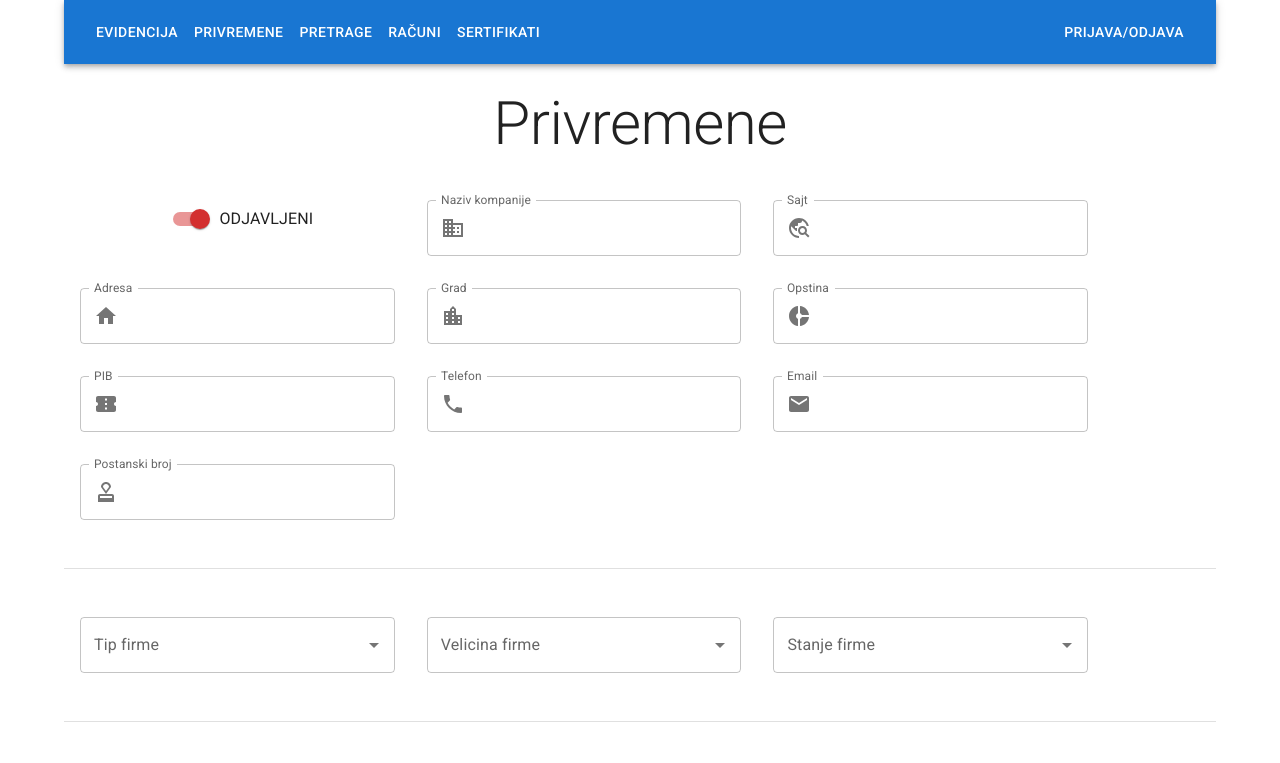
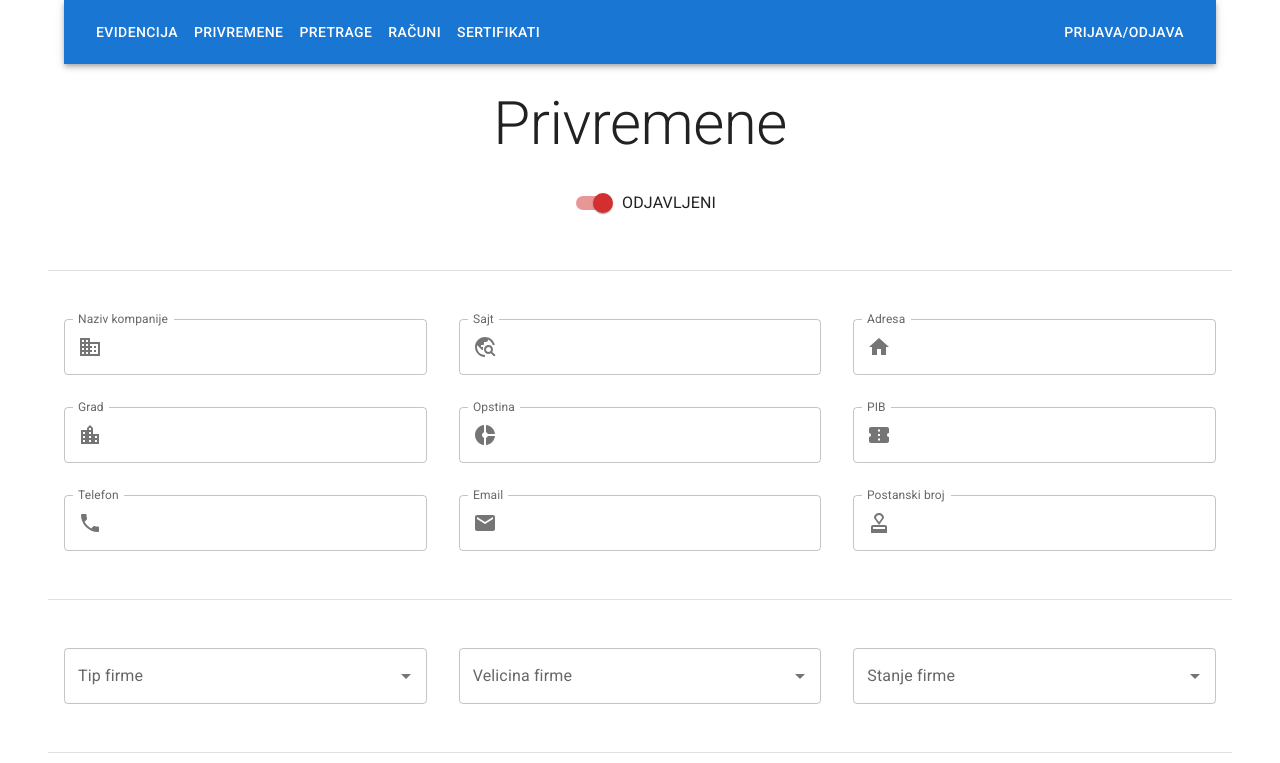
Before and after one commit to BogdanRaicevic/ied-projects, a React (Vite) app: page /privremene in a window 1280 px wide. Shown: the top 763 px of the page. Built offline with nearby package versions, Linux system fonts and the light colour scheme.

Commit message:
Place the form inside of resizable grid

```diff
--- a/src/components/Forms/CompanyForm/CompanyForm.tsx
+++ b/src/components/Forms/CompanyForm/CompanyForm.tsx
@@ -15,6 +15,7 @@ import { companyFormMetadata, IMetadata, InputTypes } from "../MyForm/formMetada
 import { zodResolver } from "@hookform/resolvers/zod";
 import * as z from "zod";
 import { useState } from "react";
+import Grid2 from "@mui/material/Unstable_Grid2/Grid2";
 
 const companySchema = z
   .object({
@@ -154,7 +155,7 @@ export default function CompanyForm() {
     .filter((element) => element.inputType === InputTypes.Text)
     .map((item: IMetadata) => {
       return (
-        <FormControl key={item.key} sx={{ m: 2, width: "35ch" }}>
+        <FormControl fullWidth key={item.key}>
           {renderFiled(register, item, errors)}
         </FormControl>
       );
@@ -164,7 +165,7 @@ export default function CompanyForm() {
     .filter((element) => element.inputType === InputTypes.Select)
     .map((item: IMetadata) => {
       return (
-        <FormControl key={item.key} sx={{ m: 2, width: "35ch" }}>
+        <FormControl fullWidth key={item.key}>
           {renderFiled(register, item, errors)}
         </FormControl>
       );
@@ -174,7 +175,7 @@ export default function CompanyForm() {
     .filter((element) => element.inputType === InputTypes.Switch)
     .map((item: IMetadata) => {
       return (
-        <FormControl key={item.key} sx={{ m: 2, width: "35ch" }}>
+        <FormControl fullWidth key={item.key}>
           {renderFiled(register, item, errors)}
         </FormControl>
       );
@@ -184,19 +185,40 @@ export default function CompanyForm() {
     .filter((element) => element.inputType === InputTypes.TextMultiline)
     .map((item: IMetadata) => {
       return (
-        <FormControl key={item.key} sx={{ m: 2, width: "35ch" }}>
+        <FormControl fullWidth key={item.key}>
           {renderFiled(register, item, errors)}
         </FormControl>
       );
     });
 
   return (
-    <Box onSubmit={handleSubmit(onSubmit)} component="form" sx={{ display: "flex", flexWrap: "wrap" }}>
-      {switchItems}
-      {textItems}
+    <Box onSubmit={handleSubmit(onSubmit)} component="form" sx={{ display: "flex", flexWrap: "wrap", flexGrow: 1 }}>
+      <Grid2 container spacing={4}>
+        {switchItems.map((item) => {
+          return (
+            <Grid2 key={item.key} xs={12}>
+              {item}
+            </Grid2>
+          );
+        })}
         <Divider sx={{ width: "100%", my: 4 }} />
 
-      {autocompleteItems}
+        {textItems.map((item) => {
+          return (
+            <Grid2 key={item.key} xs={12} md={6} lg={4}>
+              {item}
+            </Grid2>
+          );
+        })}
+        <Divider sx={{ width: "100%", my: 4 }} />
+
+        {autocompleteItems.map((item) => {
+          return (
+            <Grid2 key={item.key} xs={12} md={6} lg={4}>
+              {item}
+            </Grid2>
+          );
+        })}
         <Divider sx={{ width: "100%", my: 4 }} />
 
         {textAreaItems}
@@ -205,6 +227,7 @@ export default function CompanyForm() {
         <Button sx={{ my: 2 }} size="large" variant="contained" color="success" type="submit">
           Sačuvaj
         </Button>
+      </Grid2>
     </Box>
   );
 }
```
Lines whose indentation alone changed are shown as unchanged.
